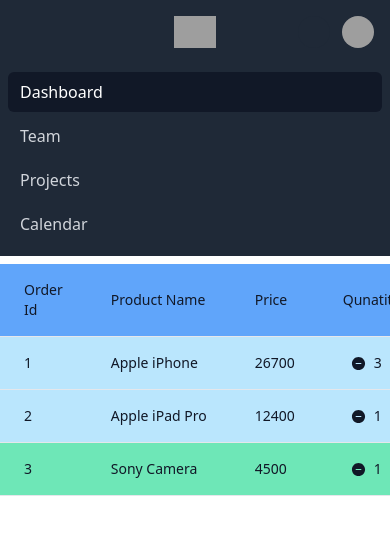
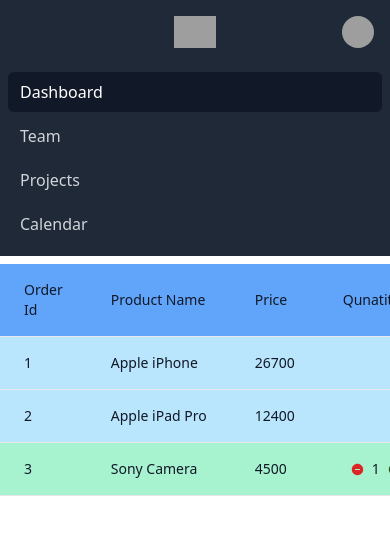
Before and after one commit to Mehrdad-mousavi96/login-register-store, a React (Create React App) app: page / in a window 390 px wide. Both pictures are taken after a click on the button "Sign in". Shown: the top 534 px of the page. Built offline with nearby package versions, Linux system fonts and the light colour scheme; data requests are answered from the project's data file; grey boxes are pictures that could not be loaded.

Commit message:
separate function of Dashboard in Service.jsx

```diff
--- a/src/components/Dashboard.jsx
+++ b/src/components/Dashboard.jsx
@@ -1,15 +1,15 @@
 import React, { useState, useContext, useEffect } from "react";
 import { UserContext } from "../useContext";
 import Order from "./Order";
+import { OrdersService, ProductService } from "./Service";
 
 const Dashboard = () => {
   const [orders, setOrders] = useState([]);
 
   const userContext = useContext(UserContext);
 
-  const getPreviousOrders = (orders) => {
-    return orders.filter((ord) => ord.isPaymentCompleted === true);
-  };
+  OrdersService.getPreviousOrders(orders);
+  OrdersService.getCart(orders);
 
   const getCart = () => {
     return orders.filter((ord) => ord.isPaymentCompleted === false);
@@ -31,16 +31,15 @@
       if (ordersResponse.ok) {
         let ordersResponseBody = await ordersResponse.json();
         // get all data from product
-        let productsResponse = await fetch("http://localhost:5000/products", {
-          method: "GET",
-        });
+        let productsResponse = await ProductService.fetchProducts();
 
         if (productsResponse.ok) {
           let productsResponseBody = await productsResponse.json();
 
           ordersResponseBody.forEach((order) => {
-            order.product = productsResponseBody.find(
-              (prod) => prod.id === order.productId
+            order.product = ProductService.getProductByProductId(
+              productsResponseBody,
+              order.productId
             );
           });
         }
@@ -52,7 +51,6 @@
   // JSX RETURN
   return (
     <div className="flex flex-col">
-      {/* ************************* Previous Orders ************************* */}
       <div className="overflow-x-auto sm:-mx-6 lg:-mx-8">
         <div className="py-2 inline-block min-w-full sm:px-6 lg:px-8">
           <div className="overflow-hidden">
@@ -91,14 +89,10 @@
                   </th>
                 </tr>
               </thead>
-              {getPreviousOrders(orders).map((order) => (
-                <Order
-                key={order.id}
-                order={order}
-                product={order.product}
-                />
+              {OrdersService.getPreviousOrders(orders).map((order) => (
+                <Order key={order.id} order={order} product={order.product} />
               ))}
-              {getCart(orders).map((order) => (
+              {OrdersService.getCart(orders).map((order) => (
                 <Order product={order.product} key={order.id} order={order} />
               ))}
             </table>
--- a/src/components/Login.jsx
+++ b/src/components/Login.jsx
@@ -113,8 +113,8 @@
   };
 
   return (
-    <section className="bg-gray-50 dark:bg-gray-900">
-      <div className="flex flex-col items-center justify-center px-6 py-8 mx-auto md:h-screen lg:py-0">
+    <section className="bg-gray-50 md:h-screen dark:bg-gray-900">
+      <div className="flex flex-col items-center justify-center px-6 py-8 mx-auto h-screen lg:py-0">
         <a
           href="#"
           className="flex items-center mb-6 text-2xl font-semibold text-gray-900 dark:text-white"
--- a/src/components/Order.jsx
+++ b/src/components/Order.jsx
@@ -12,7 +12,7 @@
       className={
         order.isPaymentCompleted
           ? "bg-sky-200 hover:bg-sky-300"
-          : "bg-emerald-300 hover:bg-emerald-400"
+          : "bg-emerald-200"
       }
     >
       <tr className="border-b">
@@ -26,21 +26,25 @@
           {price * quantity >= 0 ? price * quantity : 0}
         </td>
         <td className="text-sm text-gray-900 font-light px-6 py-4 whitespace-nowrap flex items-center">
+          {!order.isPaymentCompleted && (
+            <div className="flex items-center">
               <div>
                 <AiFillMinusCircle
-              size={15}
-              className={"mx-2 cursor-pointer"}
+                  size={13}
+                  className={"mx-2 cursor-pointer text-red-600"}
                   onClick={() => setQuantity(quantity - 1)}
                 />
               </div>
-          {quantity >= 0 ? quantity : 0}
+              <h1>{quantity >= 0 ? quantity : 0}</h1>
               <div>
                 <AiFillPlusCircle
-              size={15}
-              className={"mx-2 cursor-pointer"}
+                  size={13}
+                  className={"mx-2 cursor-pointer text-lime-900"}
                   onClick={() => setQuantity(quantity + 1)}
                 />
               </div>
+            </div>
+          )}
         </td>
         <td className="text-sm text-gray-900 font-light px-6 py-4 whitespace-nowrap">
           {order.isPaymentCompleted ? (
--- a/src/components/Service.js
+++ b/src/components/Service.js
@@ -1,42 +1,22 @@
 
 export const OrdersService = {
     getPreviousOrders: (orders) => {
-        return orders.filter((ord) => ord.isPaymentCompleted === true);
+        return orders.filter((order) => order.isPaymentCompleted === true)
     },
     getCart: (orders) => {
-        return orders.filter((ord) => ord.isPaymentCompleted === false);
+        return orders.filter((order) => order.isPaymentCompleted === false);
     }
 }
 
 export const ProductService = {
     getProductByProductId: (products, productId) => {
-        return  products.find((prod) => prod.id === productId)
+        return products.find((prod) => prod.id === productId)
     },
     fetchProducts: () => {
-        return fetch(`http://127.0.0.1:5000/products`, {
-          method: "GET",
+        return fetch("http://localhost:5000/products", {
+          method: "GET"
         });
+
     }
+
 }
-
-export const BrandsService = {
-    fetchBrands: () => {
-        return fetch(`http://127.0.0.1:5000/brands`, {
-            method: 'GET'
-        })
-    },
-    getBrandByBrandId: (brands, brandId) => {
-        return brands.find((brand) => (brand.id === brandId))
-    }
-}
-
-export const CategoriesService = {
-    fetchCategories: () => {
-        return fetch(`http://127.0.0.1:5000/categories`, {
-            method: 'GET'
-        })
-    },
-    getCategoryByCategoryId: (categories, categoryId) => {
-        return categories.find((category) => (category.id === categoryId))
-    }
-}
```
Lines whose indentation alone changed are shown as unchanged.
